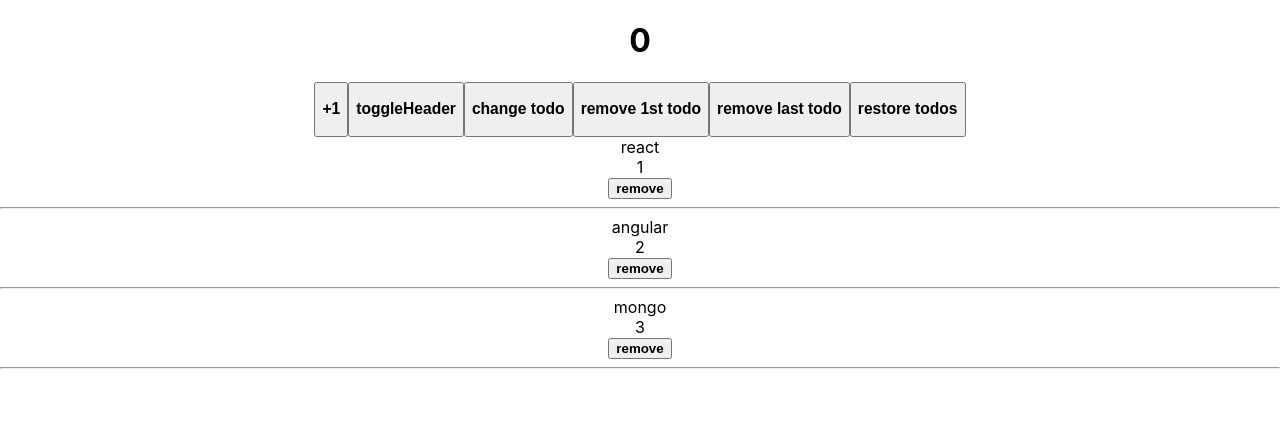
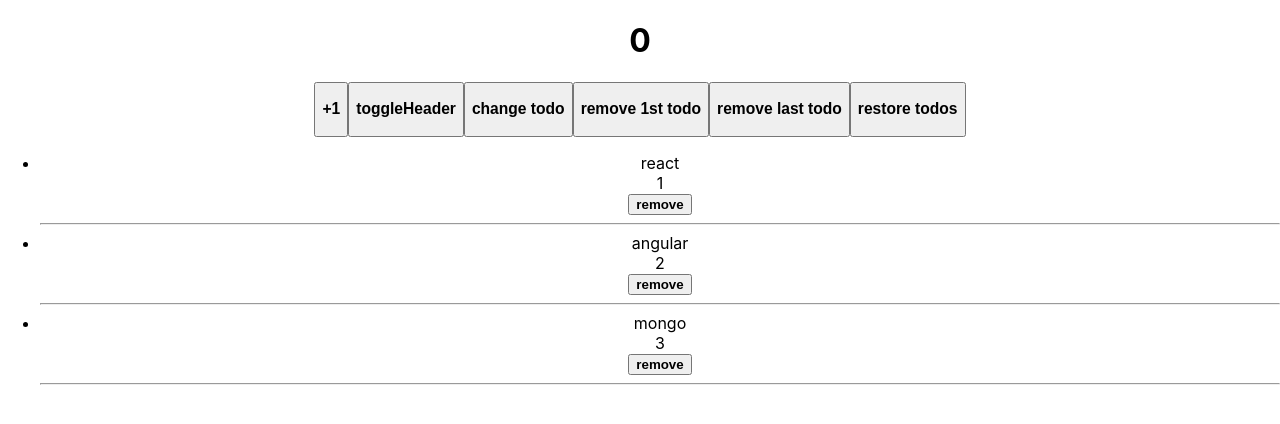
Before and after one commit to andrey-kupets/react_trainings2, a React (Create React App) app in the folder react_trainings/: page / in a window 1280 px wide. Shown: the top 424 px of the page. Built offline with nearby package versions, Linux system fonts and the light colour scheme.

Commit message:
add some ways for removing first/last elements...

```diff
--- a/react_trainings/src/App.js
+++ b/react_trainings/src/App.js
@@ -32,7 +32,8 @@ function App() {
       todos: [
           {id: 1, title: 'react', content: '1'},
           {id: 2, title: 'angular', content: '2'},
-          {id: 3, title: 'mongo', content: '3'}]
+          {id: 3, title: 'mongo', content: '3'}],
+      itemsToHide: [],
   });
 
   const countHandler = () => {
@@ -95,21 +96,33 @@ function App() {
   //     })
   // }
 
-  const removeTodoItem = (todoItem) => {
-      if (todoItem !== 'first' && todoItem !== 'last') return;
-      const newArr = [...state.todos];
-      // todoItem === 'first' && newArr.shift();
-      // todoItem === 'last' && newArr.pop();
-      todoItem === 'first' ? newArr.shift() : newArr.pop();
-      // если в параметрах слайса указан [], то происходит поверхностная копия,
-      // и всё равно, что в этот массив влаживать
-      // const  newArr = [...state.todos].slice('first' ? [0, 1] : [[...state.todos].length, [...state.todos].length - 1]);
-      // todoItem === 'first' ? newArr.shift() : newArr.pop();
+  // const removeTodoItem = (todoItem) => {
+  //     if (todoItem !== 'first' && todoItem !== 'last') return;
+  //     const newArr = [...state.todos];
+  //     // todoItem === 'first' && newArr.shift();
+  //     // todoItem === 'last' && newArr.pop();
+  //     todoItem === 'first' ? newArr.shift() : newArr.pop();
+  //     // если в параметрах слайса указан [], то происходит поверхностная копия,
+  //     // и всё равно, что в этот массив влаживать
+  //     // const  newArr = [...state.todos].slice('first' ? [0, 1] : [[...state.todos].length, [...state.todos].length - 1]);
+  //     // todoItem === 'first' ? newArr.shift() : newArr.pop();
+  //
+  //     setState({
+  //         ...state,
+  //         todos: newArr
+  //     });
+  // };
 
+  const filteredArr = [...state.todos].filter(todo => !state.itemsToHide.includes(todo.id));
+
+  const removeTodoItem = (itemForRemoving) => {
+      const newArr = [...filteredArr];
+      const itemToRemove = itemForRemoving === 'first' ? newArr[0] : newArr[newArr.length-1];
       setState({
           ...state,
-          todos: newArr
+          itemsToHide: [...state.itemsToHide, itemToRemove.id]
       });
+      console.log(state.todos)
   };
 
   const removeTodo = (id) => {
@@ -139,7 +152,9 @@ function App() {
       <button onClick={() => removeTodoItem('first')}><h3>remove 1st todo</h3></button>
       <button onClick={() => removeTodoItem('last')}><h3>remove last todo</h3></button>
       <button onClick={restoreTodos}><h3>restore todos</h3></button>
-      {state.todos.map(todo => <TodoItem key={todo.id} todo={todo} remove={() => removeTodo(todo.id)}/>)}
+      <ul>
+          {filteredArr.map(todo => <li key={todo.id}><TodoItem todo={todo} remove={() => removeTodo(todo.id)}/></li>)}
+      </ul>
     </div>
   );
 };
```
